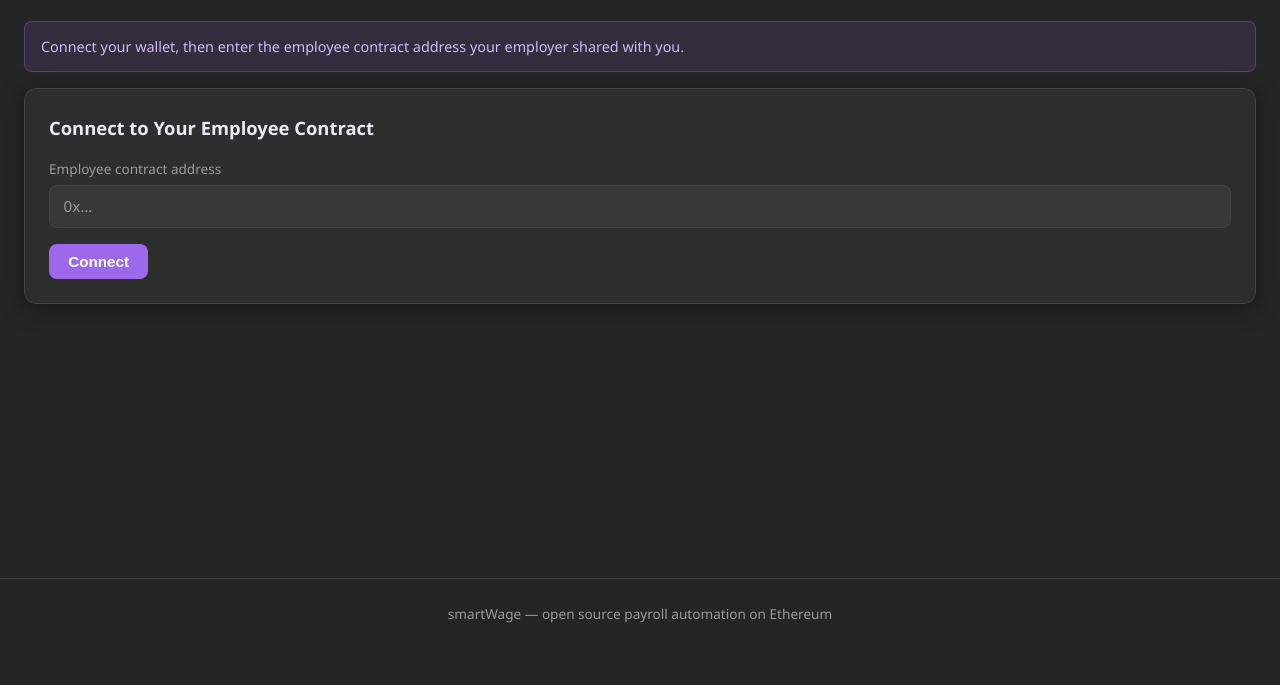
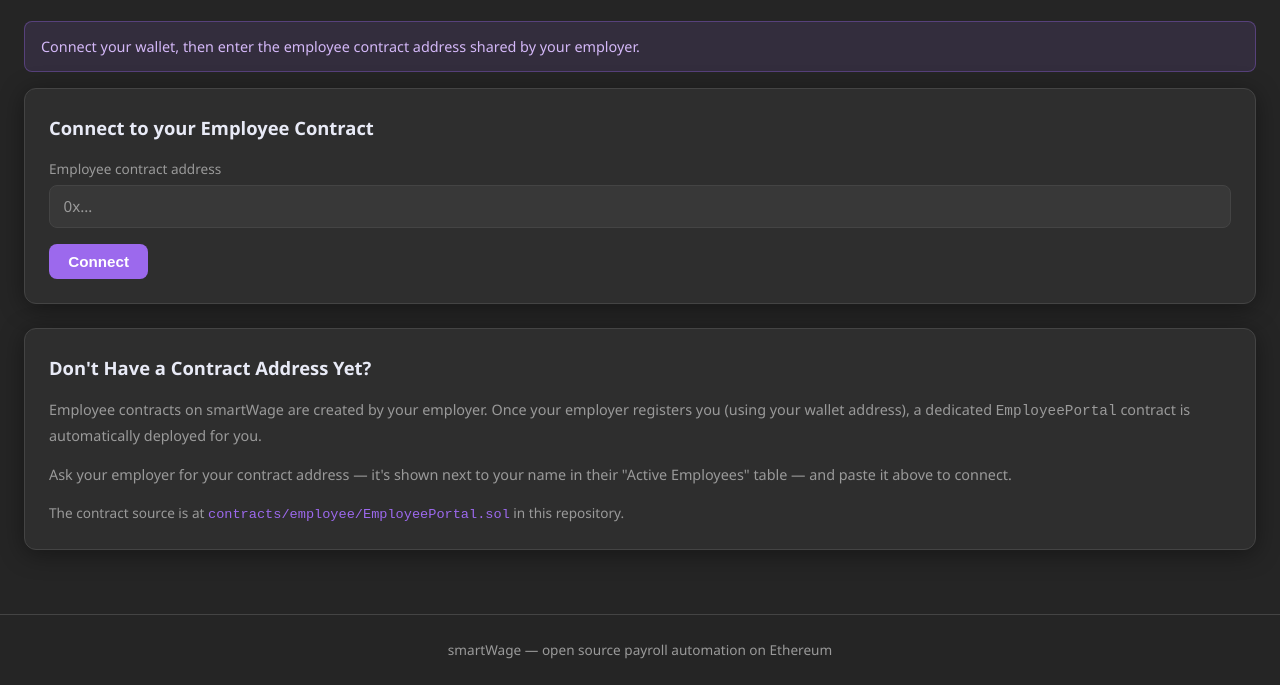
Before and after one commit to jgphilpott/smartWage, a website: page pages/employee.html in a window 1280 px wide. Shown: the part 151-836 px from the top of the page. Before the commit the page ends 800 px from the top, so only its background shows below. Drawn offline with nearby package versions, Linux system fonts and the light colour scheme.

Commit message:
clean up pre-connect dashboards

```diff
--- a/pages/employee.html
+++ b/pages/employee.html
@@ -26,11 +26,11 @@
 
             <div id="setup-section">
                 <div class="alert alert-info">
-                    Connect your wallet, then enter the employee contract address your employer shared with you.
+                    Connect your wallet, then enter the employee contract address shared by your employer.
                 </div>
 
                 <div class="card mt-2">
-                    <h2>Connect to Your Employee Contract</h2>
+                    <h2>Connect to your Employee Contract</h2>
                     <form id="connect-portal-form">
                         <div class="form-group">
                             <label for="portal-addr-input">Employee contract address</label>
@@ -38,6 +38,23 @@
                         </div>
                         <button type="submit" class="btn btn-primary">Connect</button>
                     </form>
+                </div>
+
+                <div class="card mt-2">
+                    <h2>Don't Have a Contract Address Yet?</h2>
+                    <p class="muted-sm">
+                        Employee contracts on smartWage are created by your employer.
+                        Once your employer registers you (using your wallet address), a dedicated
+                        <code>EmployeePortal</code> contract is automatically deployed for you.
+                    </p>
+                    <p class="muted-sm mt-2">
+                        Ask your employer for your contract address — it's shown next to
+                        your name in their "Active Employees" table — and paste it above to connect.
+                    </p>
+                    <p class="muted-xs mt-2">
+                        The contract source is at
+                        <a href="https://github.com/jgphilpott/smartWage/blob/main/contracts/employee/EmployeePortal.sol" target="_blank" rel="noopener noreferrer"><code>contracts/employee/EmployeePortal.sol</code></a> in this repository.
+                    </p>
                 </div>
             </div>
 
```
Also changed, not shown: pages/employer.html (+3 -3 lines).
